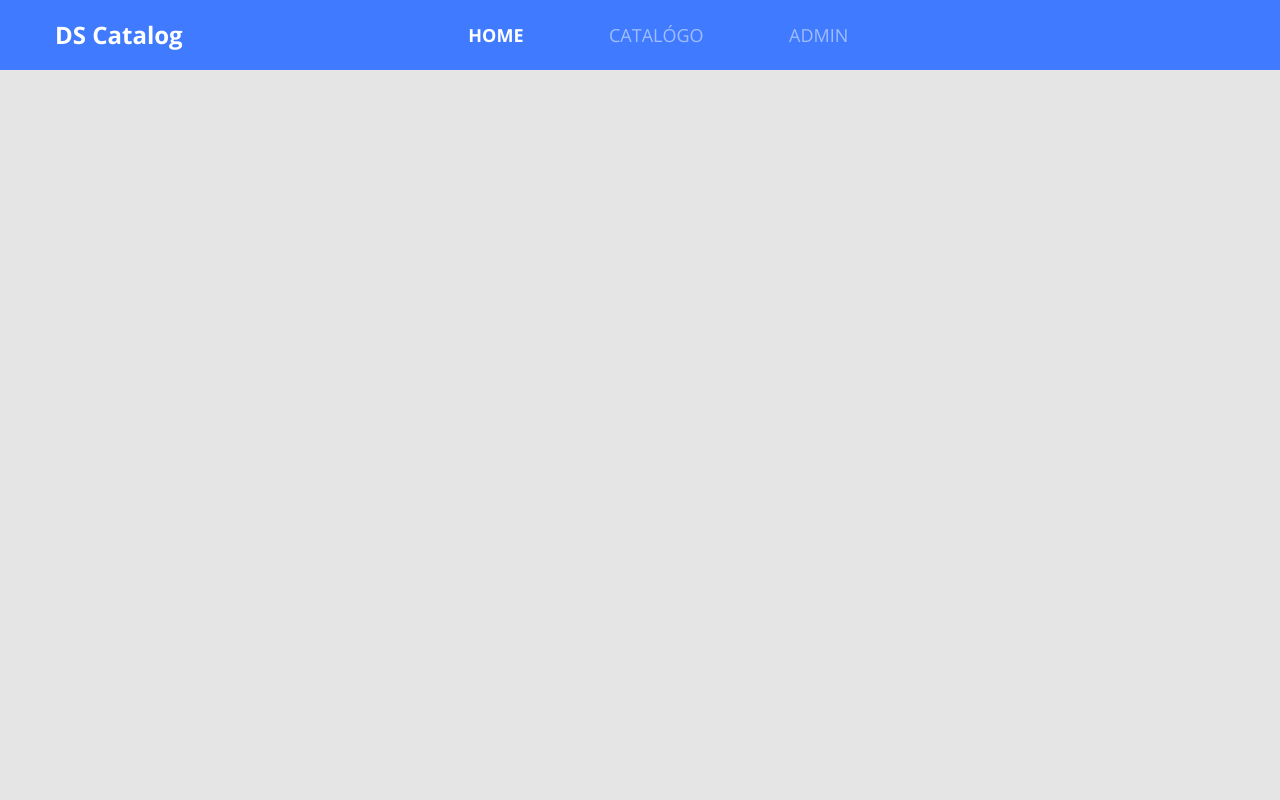
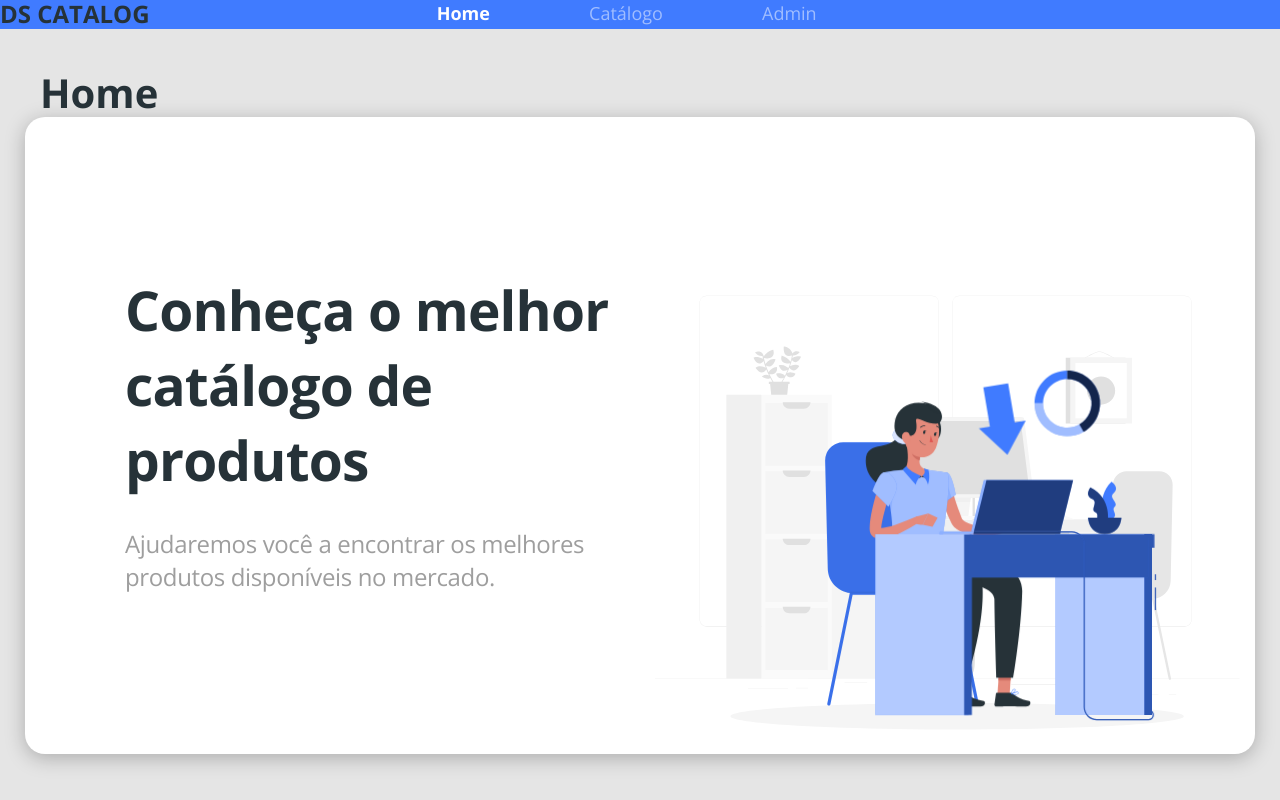
Before and after one commit to lourivalnt/dscatalog-bootcamp, a React (Create React App) app in the folder front-web/: page / in a window 1280 px wide. Built offline with nearby package versions, Linux system fonts and the light colour scheme.

Commit message:
Criando a página Home

```diff
--- a/front-web/package.json
+++ b/front-web/package.json
@@ -10,10 +10,12 @@
     "@types/node": "^12.12.67",
     "@types/react": "^16.9.52",
     "@types/react-dom": "^16.9.8",
+    "@types/react-router-dom": "^5.1.6",
     "bootstrap": "^4.5.2",
     "node-sass": "^4.14.1",
     "react": "^16.13.1",
     "react-dom": "^16.13.1",
+    "react-router-dom": "^5.2.0",
     "react-scripts": "3.4.3",
     "typescript": "^3.7.5"
   },
--- a/front-web/src/App.tsx
+++ b/front-web/src/App.tsx
@@ -1,12 +1,12 @@
 import React from 'react';
 import './core/assets/styles/custom.scss';
-import './app.scss'
-import Navbar from './core/components/Navbar';
+import './app.scss';
+import Routes from './Routes';
 
 const App = () => {
     return (
-      <Navbar/>
-  );
+        <Routes />
+    );
 }
 
 export default App;
--- /dev/null
+++ b/front-web/src/Routes.tsx
@@ -0,0 +1,25 @@
+import React from 'react';
+import { BrowserRouter, Switch, Route } from 'react-router-dom'
+import Navbar from './core/components/Navbar';
+import Admin from './pages/Admin';
+import Catalog from './pages/Catalog';
+import Home from './pages/Home';
+
+const Routes = () => (
+        <BrowserRouter>
+        <Navbar />
+            <Switch>
+                <Route path="/" exact>
+                    <Home />
+                </Route>
+                <Route path="/catalog">
+                    <Catalog />
+                </Route>
+                <Route path="/admin">
+                    <Admin />
+                </Route>
+            </Switch>
+        </BrowserRouter>
+);
+
+export default Routes;
--- a/front-web/src/core/components/Navbar/index.tsx
+++ b/front-web/src/core/components/Navbar/index.tsx
@@ -1,35 +1,40 @@
 import React from 'react';
+import { NavLink, Link } from 'react-router-dom';
 import './styles.scss'
+// import { Container } from './styles';
 
-const Navbar = () => (
-    <nav>
-        <div className="row bg-primary main-nav">
+const Navbar: React.FC = () => {
+    return (
+        <nav className="row bg-primary navbar-container" >
             <div className="col-2">
-                <a href="link" className="nav-logo-text">
-                    <h4>DS Catalog</h4>
-                </a>
+                <Link to="/" className="nav-logo-text">
+                    <h4>DS CATALOG</h4>
+                </Link>
             </div>
+
             <div className="col-6 offset-2">
                 <ul className="main-menu">
                     <li>
-                        <a href="link" className="active">
-                            HOME
-                        </a>
+                        <NavLink to="/" exact activeClassName="active">
+                            Home
+                        </NavLink>
                     </li>
                     <li>
-                        <a href="link">
-                            CATALÓGO
-                        </a>
+                        <NavLink to="/catalog" activeClassName="active">
+                            Catálogo
+                        </NavLink>
                     </li>
                     <li>
-                        <a href="link">
-                            ADMIN
-                        </a>
+                        <NavLink to="/admin" activeClassName="active">
+                            Admin
+                        </NavLink>
                     </li>
                 </ul>
             </div>
-        </div>
-    </nav>
-);
+        </nav>
 
-export default Navbar
+
+    );
+}
+
+export default Navbar;
--- /dev/null
+++ b/front-web/src/pages/Admin/index.tsx
@@ -0,0 +1,9 @@
+import React from 'react';
+
+const Admin = () => (
+    <div>
+        <h1>Admin</h1>
+    </div>
+);
+
+export default Admin;
--- /dev/null
+++ b/front-web/src/pages/Catalog/index.tsx
@@ -0,0 +1,9 @@
+import React from 'react';
+
+const Catalog = () => (
+    <div>
+        <h1>Catalog</h1>
+    </div>
+);
+
+export default Catalog;
--- /dev/null
+++ b/front-web/src/pages/Home/index.tsx
@@ -0,0 +1,26 @@
+import React from 'react';
+import { ReactComponent as MainImage } from "../../core/assets/images/main-image.svg";
+import './styles.scss';
+
+
+const Home = () => (
+    <div className="home-container">
+        <h1>Home</h1>
+        <div className="row home-content">
+            <div className="col-6 home-text">
+                <h1 className="text-title">
+                    Conheça o melhor <br /> catálogo de produtos
+                </h1>
+                <p className="text-subtitle">
+                    Ajudaremos você a encontrar os melhores <br /> produtos disponíveis no mercado.
+                </p>
+            </div>
+            <div className="col-6">
+                <MainImage className="main-image"/>
+            </div>
+        </div>
+    </div>
+);
+
+
+export default Home;
--- /dev/null
+++ b/front-web/src/pages/Home/styles.scss
@@ -0,0 +1,40 @@
+.home-container {
+    margin-top: 40px;
+    padding-left: 40px;
+    padding-right: 40px;
+}
+
+.home-content {
+    background-color: #FFF;
+    box-shadow: 0px 4px 20px rgba(0, 0, 0, 0.25);
+    border-radius: 20px;
+    padding-top: 155px;
+}
+
+.text-title {
+    font-size: 55px;
+    line-height: 75px;
+    letter-spacing: -0.015em;
+
+    color: #263238;
+
+    mix-blend-mode: normal;
+}
+
+.text-subtitle {
+    font-size: 24px;
+    line-height: 33px;
+    letter-spacing: -0.015em;
+
+    color: #9E9E9E;
+
+    margin-top: 30px;
+}
+
+.home-text {
+    padding-left: 100px;
+}
+
+.main-image {
+    width: 100%;
+}
```
Also changed, not shown: front-web/src/app.scss (line endings or trailing spaces), front-web/src/core/assets/images/main-image.svg (added), 1 other file (tests, documents, lock files or other folders).
